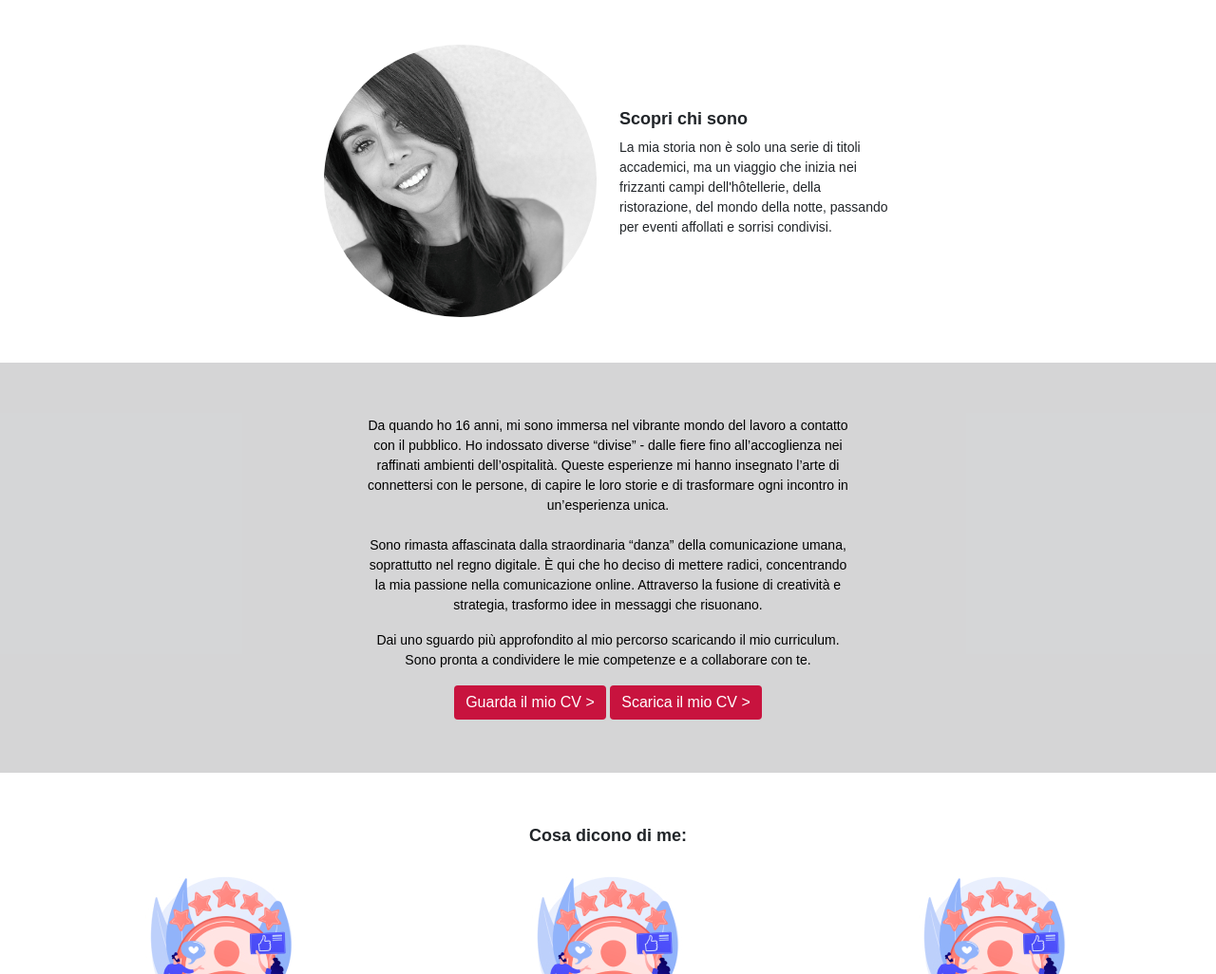
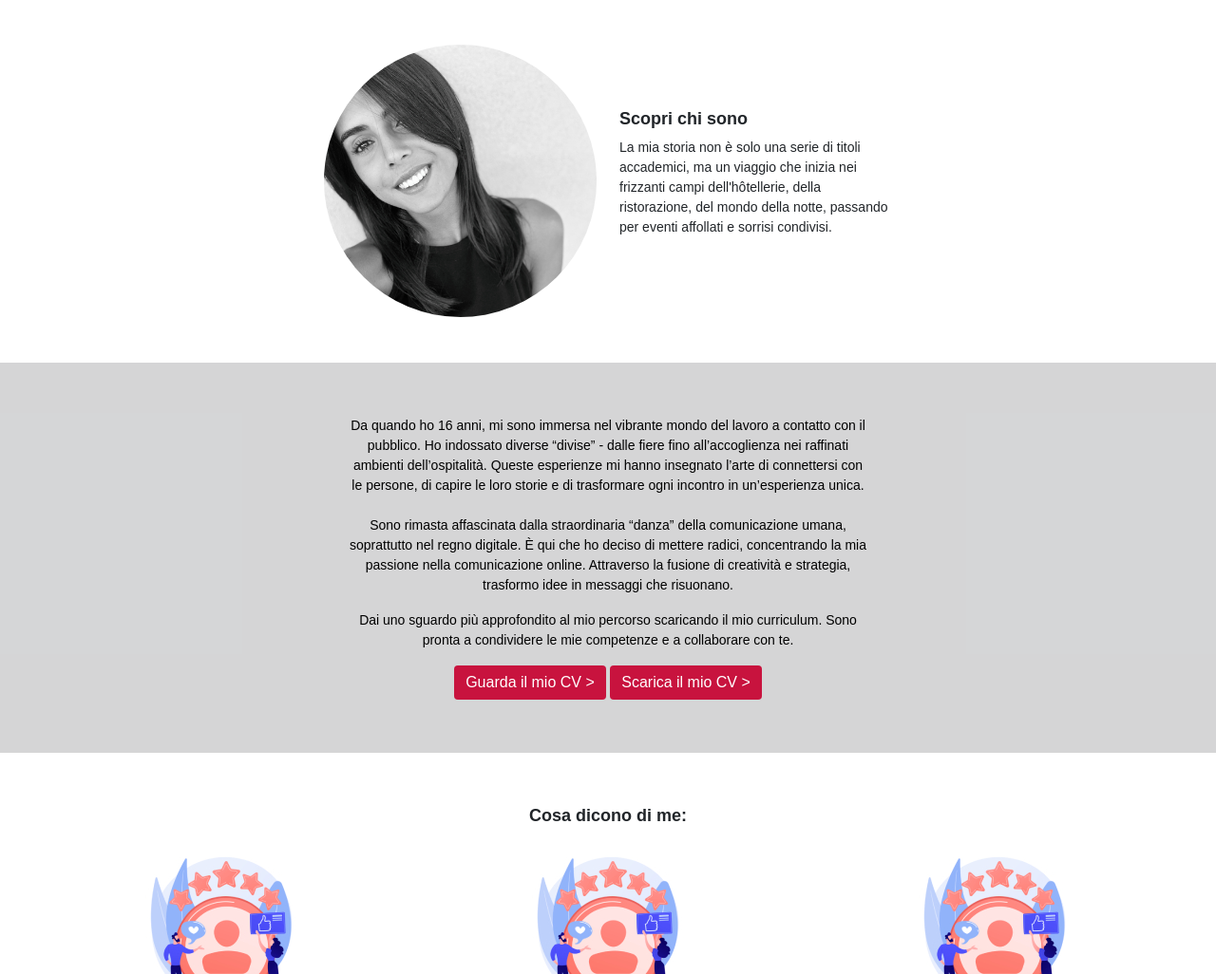
Before and after one commit to giomea/my-portfolio, a plain HTML site: page about.html in a window 1280 px wide. Shown: the part 74-1100 px from the top of the page at 95% size. Drawn offline with nearby package versions, Linux system fonts and the light colour scheme.

Commit message:
Update about.html

```diff
--- a/about.html
+++ b/about.html
@@ -61,7 +61,7 @@
           </div>
 
           <div class="sezione2 py-2">
-            <div class="container p-5">
+            <div class="container py-5">
               <div class="row">
                 <div class="col-md-6 offset-md-3 text-center">
                   <div class="text-black ">
```
